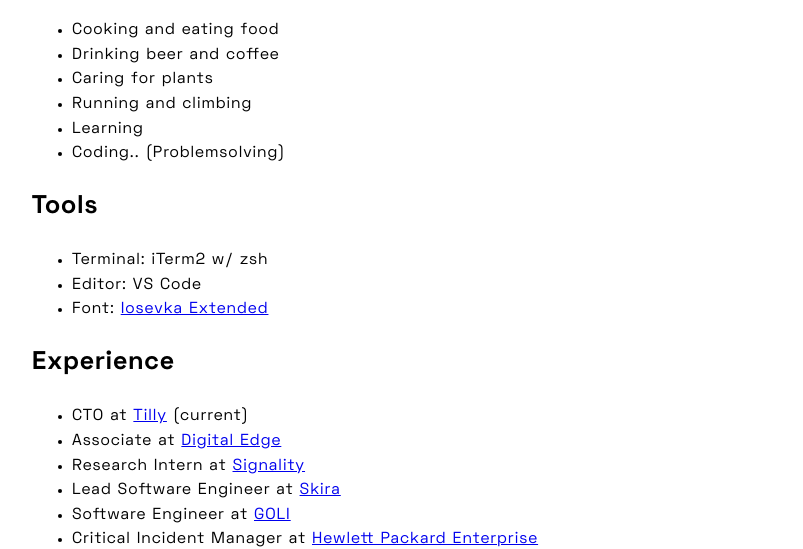
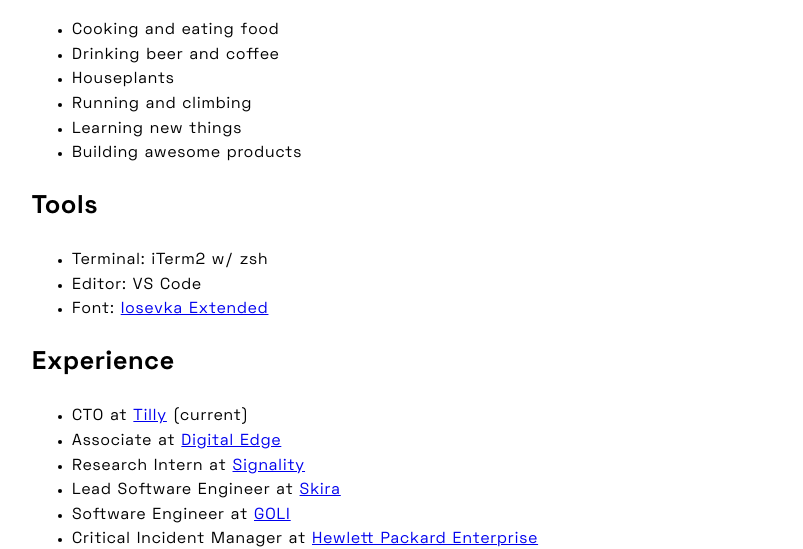
Before and after one commit to perlindstroem/lndstrm, a Gatsby site: page /about in a window 1280 px wide. Shown: the part 256-805 px from the top of the page, without its empty margins (224-1027 px from the left). Built offline with nearby package versions, Linux system fonts and the light colour scheme; Gatsby itself is replaced by a stand-in of ours.

Commit message:
update about

```diff
--- a/src/pages/about.js
+++ b/src/pages/about.js
@@ -26,10 +26,10 @@
       <ul>
         <li>Cooking and eating food</li>
         <li>Drinking beer and coffee</li>
-        <li>Caring for plants</li>
+        <li>Houseplants</li>
         <li>Running and climbing</li>
-        <li>Learning</li>
-        <li>Coding.. (Problemsolving)</li>
+        <li>Learning new things</li>
+        <li>Building awesome products</li>
       </ul>
       <h2>Tools</h2>
       <ul>
```
